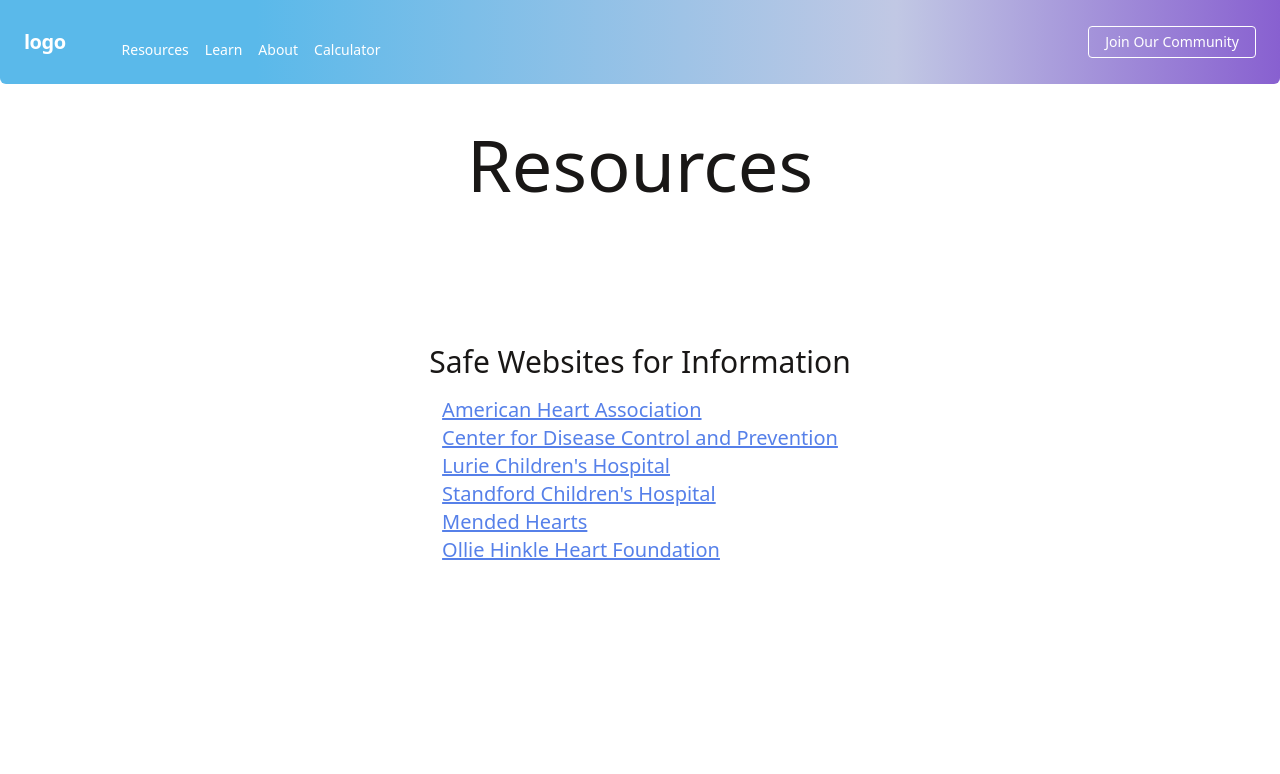
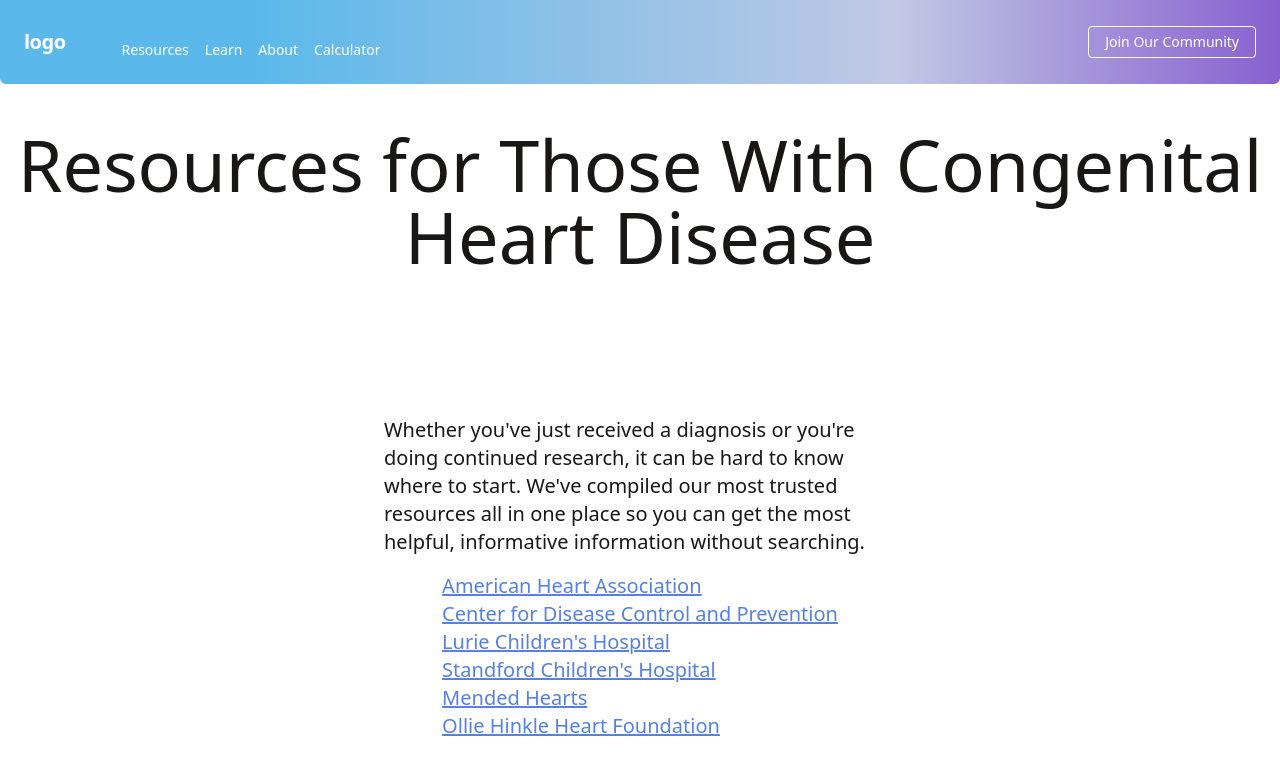
Before and after one commit to mhyneman8/heart-connected, a Next.js app: page /resources in a window 1280 px wide. Shown: the top 774 px of the page. Built offline with nearby package versions, Linux system fonts and the light colour scheme.

Commit message:
Add copy to Resources

```diff
--- a/pages/resources.tsx
+++ b/pages/resources.tsx
@@ -6,10 +6,15 @@ export default function Resources() {
     return (
         <div>
             <Navigation />
-            <Heading heading="Resources" />
+            <Heading heading="Resources for Those With Congenital Heart Disease" />
 
             <div className="body flex flex-col justify-center">
-                <div className="m-auto text-3xl">Safe Websites for Information</div>
+                <div className="m-auto text-xl max-w-lg">
+                    Whether you&apos;ve just received a diagnosis or you&apos;re doing
+                    continued research, it can be hard to know where to start. We&apos;ve
+                    compiled our most trusted resources all in one place so you can get
+                    the most helpful, informative information without searching.
+                </div>
                 <ul className="m-auto mt-4 text-xl">
                     <li>
                         <ExternalLink
```
